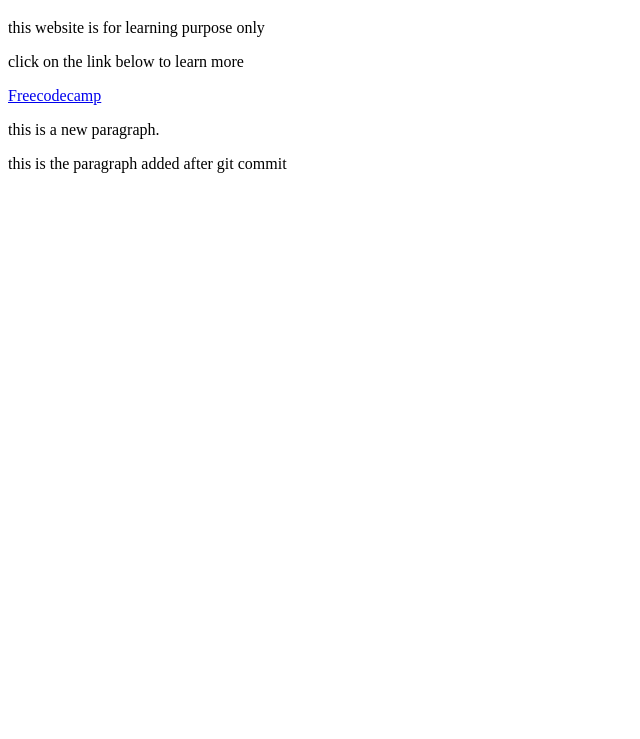
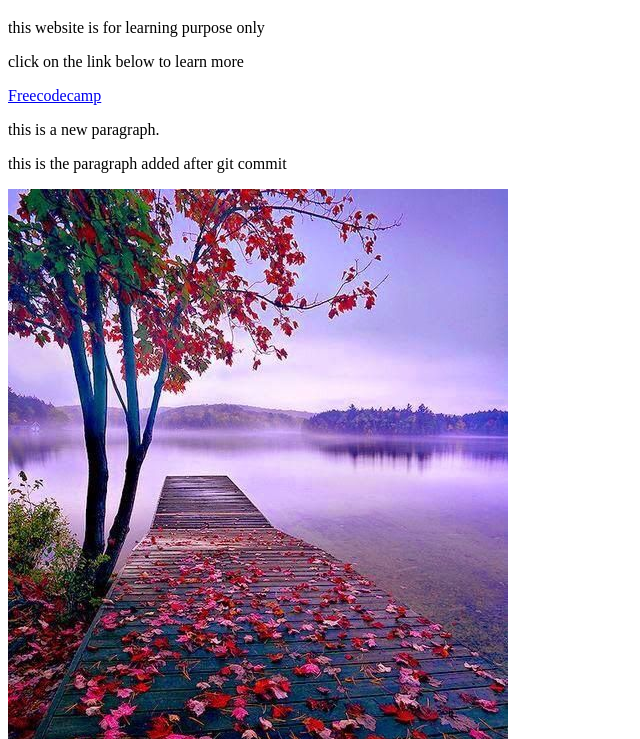
Before and after one commit to jisanoni/second-repo, a plain HTML site: page index.html in a window 1280 px wide. Shown: the part 61-800 px from the top of the page, without its empty margins (0-640 px from the left). Drawn offline with Linux system fonts and the light colour scheme.

Commit message:
imageaddedfixed

```diff
--- a/index.html
+++ b/index.html
@@ -14,5 +14,6 @@
      <br>
      <p>this is a new paragraph.</p>
      <p>this is the paragraph added after git commit</p>
+     <img src="nature.jpg">
 </body>
 </html>
```
